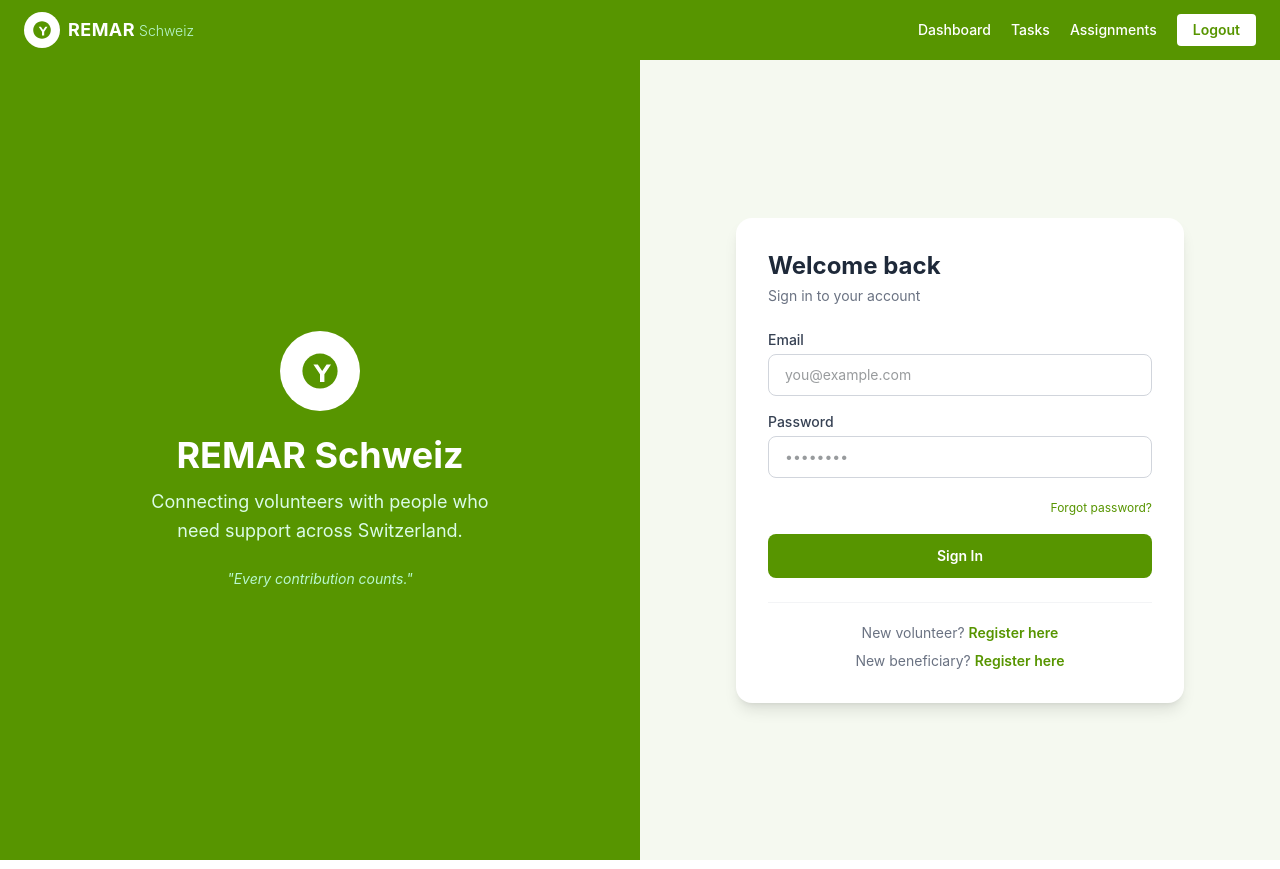
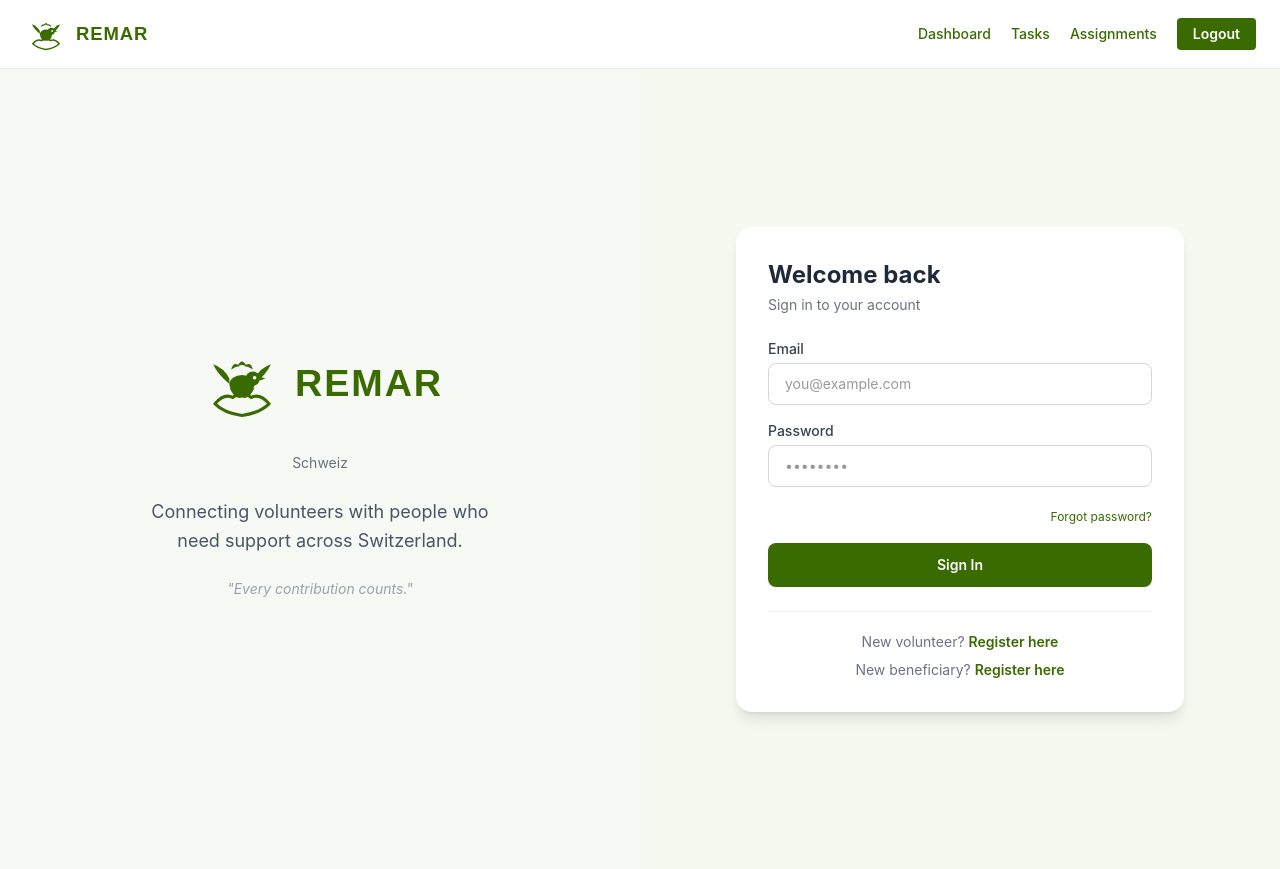
Before and after one commit to DhDahiya/remar-app, a React (Vite) app in the folder client/: page /login in a window 1280 px wide. Built offline with nearby package versions, Linux system fonts and the light colour scheme; sample sign-in values are in the browser's storage.

Commit message:
update branding to match REMAR website - white navbar, proper logo

```diff
--- /dev/null
+++ b/client/src/components/Logo.jsx
@@ -0,0 +1,34 @@
+export default function Logo({ size = 48, textColor = '#3a6b00', showText = true }) {
+  return (
+    <div className="flex items-center gap-2">
+      <svg width={size} height={size} viewBox="0 0 100 100" fill="none" xmlns="http://www.w3.org/2000/svg">
+        {/* Hands cupped at bottom */}
+        <path d="M20 72 Q30 60 40 65 Q50 55 60 65 Q70 60 80 72 Q70 82 50 85 Q30 82 20 72Z"
+          fill="none" stroke="#3a6b00" strokeWidth="3.5" strokeLinecap="round" strokeLinejoin="round"/>
+        {/* Body of dove */}
+        <ellipse cx="50" cy="50" rx="14" ry="10" fill="#3a6b00"/>
+        {/* Left wing */}
+        <path d="M36 50 Q22 38 18 28 Q30 32 36 44" fill="#3a6b00"/>
+        {/* Right wing */}
+        <path d="M64 50 Q78 38 82 28 Q70 32 64 44" fill="#3a6b00"/>
+        {/* Tail */}
+        <path d="M36 54 Q50 62 64 54 Q58 68 50 65 Q42 68 36 54Z" fill="#3a6b00"/>
+        {/* Head */}
+        <circle cx="62" cy="44" r="8" fill="#3a6b00"/>
+        {/* Beak */}
+        <path d="M70 42 L76 44 L70 46Z" fill="#3a6b00"/>
+        {/* Eye */}
+        <circle cx="64" cy="43" r="2" fill="white"/>
+        {/* Small leaf/flame accents */}
+        <path d="M45 30 Q50 20 55 30 Q50 28 45 30Z" fill="#3a6b00"/>
+        <path d="M38 34 Q40 24 48 30 Q43 30 38 34Z" fill="#3a6b00"/>
+        <path d="M62 34 Q60 24 52 30 Q57 30 62 34Z" fill="#3a6b00"/>
+      </svg>
+      {showText && (
+        <span style={{ color: textColor, fontWeight: 800, fontSize: size * 0.42, letterSpacing: '0.05em', fontFamily: 'sans-serif' }}>
+          REMAR
+        </span>
+      )}
+    </div>
+  );
+}
--- a/client/src/components/Navbar.jsx
+++ b/client/src/components/Navbar.jsx
@@ -1,20 +1,6 @@
 import { Link, useNavigate } from 'react-router-dom';
 import { useAuth } from '../context/AuthContext';
-
-const REMARLogo = () => (
-  <Link to="/" className="flex items-center gap-2">
-    <div style={{ background: 'white', borderRadius: '50%', width: 36, height: 36, display: 'flex', alignItems: 'center', justifyContent: 'center' }}>
-      <svg width="22" height="22" viewBox="0 0 40 40" fill="none">
-        <path d="M20 4C11.2 4 4 11.2 4 20s7.2 16 16 16 16-7.2 16-16S28.8 4 20 4z" fill="#579500"/>
-        <path d="M14 14h4l4 6 4-6h4l-6 9v7h-4v-7L14 14z" fill="white"/>
-      </svg>
-    </div>
-    <div className="leading-tight">
-      <span className="text-white font-bold text-lg tracking-wide">REMAR</span>
-      <span className="text-green-200 text-sm ml-1 font-light">Schweiz</span>
-    </div>
-  </Link>
-);
+import Logo from './Logo';
 
 export default function Navbar() {
   const { user, logout } = useAuth();
@@ -25,39 +11,44 @@ export default function Navbar() {
     navigate('/login');
   };
 
+  const linkClass = "text-sm font-medium hover:text-green-700 transition" ;
+
   return (
-    <nav style={{ backgroundColor: '#579500' }} className="text-white px-6 py-3 flex items-center justify-between shadow-md">
-      <REMARLogo />
-      <div className="flex items-center gap-5 text-sm font-medium">
+    <nav className="bg-white border-b border-gray-200 px-6 py-3 flex items-center justify-between shadow-sm">
+      <Link to="/">
+        <Logo size={44} />
+      </Link>
+
+      <div className="flex items-center gap-5">
         {user?.role === 'admin' && (
           <>
-            <Link to="/dashboard" className="hover:text-green-200 transition">Dashboard</Link>
-            <Link to="/tasks" className="hover:text-green-200 transition">Tasks</Link>
-            <Link to="/assignments" className="hover:text-green-200 transition">Assignments</Link>
+            <Link to="/dashboard" className={linkClass} style={{ color: '#3a6b00' }}>Dashboard</Link>
+            <Link to="/tasks" className={linkClass} style={{ color: '#3a6b00' }}>Tasks</Link>
+            <Link to="/assignments" className={linkClass} style={{ color: '#3a6b00' }}>Assignments</Link>
           </>
         )}
         {user?.role === 'volunteer' && (
           <>
-            <Link to="/volunteer/profile" className="hover:text-green-200 transition">My Profile</Link>
-            <Link to="/tasks" className="hover:text-green-200 transition">Tasks</Link>
+            <Link to="/volunteer/profile" className={linkClass} style={{ color: '#3a6b00' }}>My Profile</Link>
+            <Link to="/tasks" className={linkClass} style={{ color: '#3a6b00' }}>Tasks</Link>
           </>
         )}
         {user?.role === 'beneficiary' && (
           <>
-            <Link to="/beneficiary/profile" className="hover:text-green-200 transition">My Profile</Link>
-            <Link to="/tasks" className="hover:text-green-200 transition">Tasks</Link>
+            <Link to="/beneficiary/profile" className={linkClass} style={{ color: '#3a6b00' }}>My Profile</Link>
+            <Link to="/tasks" className={linkClass} style={{ color: '#3a6b00' }}>Tasks</Link>
           </>
         )}
         {user ? (
           <button onClick={handleLogout}
-            className="bg-white font-semibold px-4 py-1.5 rounded transition hover:bg-green-100"
-            style={{ color: '#579500' }}>
+            className="text-sm font-semibold px-4 py-1.5 rounded transition"
+            style={{ backgroundColor: '#3a6b00', color: 'white' }}>
             Logout
           </button>
         ) : (
           <Link to="/login"
-            className="bg-white font-semibold px-4 py-1.5 rounded transition hover:bg-green-100"
-            style={{ color: '#579500' }}>
+            className="text-sm font-semibold px-4 py-1.5 rounded transition"
+            style={{ backgroundColor: '#3a6b00', color: 'white' }}>
             Login
           </Link>
         )}
--- a/client/src/pages/BeneficiaryProfile.jsx
+++ b/client/src/pages/BeneficiaryProfile.jsx
@@ -1,5 +1,6 @@
 import { useEffect, useState } from 'react';
 import api from '../api';
+import Logo from '../components/Logo';
 
 const PRESET_NEEDS = [
   'Food Delivery / Transport',
@@ -66,16 +67,9 @@ export default function BeneficiaryProfile() {
       <div className="max-w-md mx-auto bg-white min-h-screen shadow-xl">
 
         {/* Header */}
-        <div className="bg-green-700 px-5 py-4 flex items-center justify-between">
-          <div className="flex items-center gap-2">
-            <div className="w-9 h-9 bg-white rounded-full flex items-center justify-center">
-              <span className="text-green-700 font-bold text-xs">R</span>
-            </div>
-            <div>
-              <span className="text-white font-bold text-lg leading-none">REMAR</span>
-              <span className="text-green-200 text-sm ml-1">Schweiz</span>
-            </div>
-          </div>
+        <div className="bg-white border-b border-gray-200 px-5 py-4 flex items-center justify-between">
+          <Logo size={38} />
+          <span className="text-sm text-gray-400">Schweiz</span>
         </div>
 
         <div className="px-5 py-6 space-y-6 pb-32">
--- a/client/src/pages/Login.jsx
+++ b/client/src/pages/Login.jsx
@@ -2,6 +2,7 @@ import { useState } from 'react';
 import { useNavigate, Link } from 'react-router-dom';
 import { useAuth } from '../context/AuthContext';
 import api from '../api';
+import Logo from '../components/Logo';
 
 export default function Login() {
   const [form, setForm] = useState({ email: '', password: '' });
@@ -27,20 +28,17 @@ export default function Login() {
   return (
     <div className="min-h-screen flex" style={{ background: '#f5f9f0' }}>
       {/* Left panel */}
-      <div className="hidden md:flex md:w-1/2 flex-col justify-center items-center text-white px-12"
-        style={{ background: '#579500' }}>
+      <div className="hidden md:flex md:w-1/2 flex-col justify-center items-center px-12"
+        style={{ background: '#f7f9f4' }}>
         <div className="max-w-sm text-center">
-          <div className="w-20 h-20 bg-white rounded-full mx-auto mb-6 flex items-center justify-center">
-            <svg width="44" height="44" viewBox="0 0 40 40" fill="none">
-              <path d="M20 4C11.2 4 4 11.2 4 20s7.2 16 16 16 16-7.2 16-16S28.8 4 20 4z" fill="#579500"/>
-              <path d="M14 14h4l4 6 4-6h4l-6 9v7h-4v-7L14 14z" fill="white"/>
-            </svg>
+          <div className="flex justify-center mb-6">
+            <Logo size={90} />
           </div>
-          <h1 className="text-4xl font-bold mb-2">REMAR Schweiz</h1>
-          <p className="text-green-100 text-lg mt-3 leading-relaxed">
+          <p className="text-gray-500 text-sm mt-2">Schweiz</p>
+          <p className="text-gray-600 text-lg mt-6 leading-relaxed">
             Connecting volunteers with people who need support across Switzerland.
           </p>
-          <p className="text-green-200 text-sm mt-6 italic">
+          <p className="text-gray-400 text-sm mt-6 italic">
             "Every contribution counts."
           </p>
         </div>
@@ -50,8 +48,8 @@ export default function Login() {
       <div className="flex-1 flex items-center justify-center px-6">
         <div className="w-full max-w-md">
           {/* Mobile logo */}
-          <div className="md:hidden text-center mb-8">
-            <h1 className="text-3xl font-bold" style={{ color: '#579500' }}>REMAR Schweiz</h1>
+          <div className="md:hidden flex justify-center mb-8">
+            <Logo size={60} />
           </div>
 
           <div className="bg-white rounded-2xl shadow-lg p-8">
@@ -70,7 +68,7 @@ export default function Login() {
                 <input type="email" required value={form.email}
                   onChange={e => setForm({ ...form, email: e.target.value })}
                   className="w-full border border-gray-300 rounded-lg px-4 py-2.5 text-sm focus:outline-none focus:ring-2"
-                  style={{ '--tw-ring-color': '#579500' }}
+                  style={{ '--tw-ring-color': '#3a6b00' }}
                   placeholder="you@example.com" />
               </div>
               <div>
@@ -81,25 +79,25 @@ export default function Login() {
                   placeholder="••••••••" />
               </div>
               <div className="text-right">
-                <Link to="/forgot-password" className="text-xs hover:underline" style={{ color: '#579500' }}>
+                <Link to="/forgot-password" className="text-xs hover:underline" style={{ color: '#3a6b00' }}>
                   Forgot password?
                 </Link>
               </div>
               <button type="submit"
                 className="w-full text-white py-3 rounded-lg font-semibold text-sm transition hover:opacity-90"
-                style={{ backgroundColor: '#579500' }}>
+                style={{ backgroundColor: '#3a6b00' }}>
                 Sign In
               </button>
             </form>
 
             <div className="mt-6 pt-5 border-t border-gray-100 space-y-2 text-sm text-center text-gray-500">
               <p>New volunteer?{' '}
-                <Link to="/register/volunteer" className="font-semibold hover:underline" style={{ color: '#579500' }}>
+                <Link to="/register/volunteer" className="font-semibold hover:underline" style={{ color: '#3a6b00' }}>
                   Register here
                 </Link>
               </p>
               <p>New beneficiary?{' '}
-                <Link to="/register/beneficiary" className="font-semibold hover:underline" style={{ color: '#579500' }}>
+                <Link to="/register/beneficiary" className="font-semibold hover:underline" style={{ color: '#3a6b00' }}>
                   Register here
                 </Link>
               </p>
--- a/client/src/pages/VolunteerProfile.jsx
+++ b/client/src/pages/VolunteerProfile.jsx
@@ -1,5 +1,6 @@
 import { useEffect, useState } from 'react';
 import api from '../api';
+import Logo from '../components/Logo';
 
 const PRESET_SKILLS = [
   'Food Delivery / Transport',
@@ -130,24 +131,9 @@ export default function VolunteerProfile() {
       <div className="max-w-md mx-auto bg-white min-h-screen shadow-xl">
 
         {/* Header */}
-        <div className="bg-green-700 px-5 py-4 flex items-center justify-between">
-          <div className="flex items-center gap-2">
-            <div className="w-9 h-9 bg-white rounded-full flex items-center justify-center">
-              <span className="text-green-700 font-bold text-xs">R</span>
-            </div>
-            <div>
-              <span className="text-white font-bold text-lg leading-none">REMAR</span>
-              <span className="text-green-200 text-sm ml-1">Schweiz</span>
-            </div>
-          </div>
-          <div className="flex items-center gap-3 text-white">
-            <svg xmlns="http://www.w3.org/2000/svg" className="h-6 w-6" fill="none" viewBox="0 0 24 24" stroke="currentColor">
-              <path strokeLinecap="round" strokeLinejoin="round" strokeWidth={2} d="M16 7a4 4 0 11-8 0 4 4 0 018 0zM12 14a7 7 0 00-7 7h14a7 7 0 00-7-7z" />
-            </svg>
-            <svg xmlns="http://www.w3.org/2000/svg" className="h-6 w-6" fill="none" viewBox="0 0 24 24" stroke="currentColor">
-              <path strokeLinecap="round" strokeLinejoin="round" strokeWidth={2} d="M4 6h16M4 12h16M4 18h16" />
-            </svg>
-          </div>
+        <div className="bg-white border-b border-gray-200 px-5 py-4 flex items-center justify-between">
+          <Logo size={38} />
+          <span className="text-sm text-gray-400">Schweiz</span>
         </div>
 
         <div className="px-5 py-6 space-y-6 pb-32">
```
